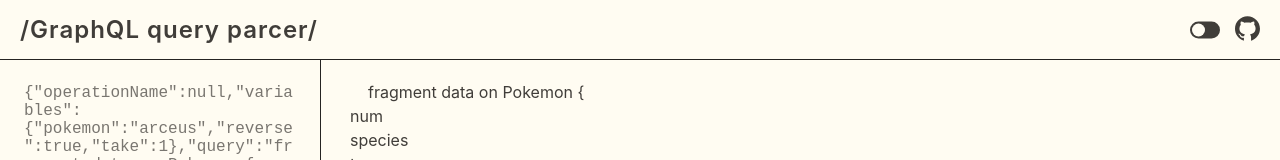
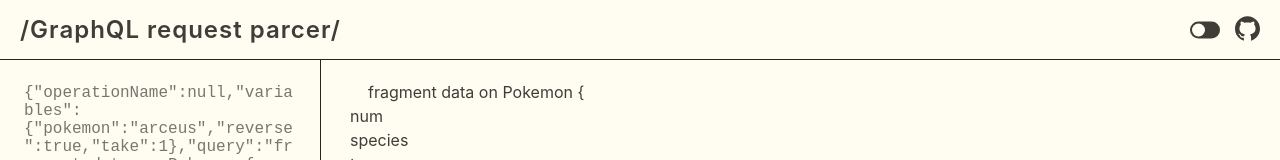
Before and after one commit to vladagurets/graphql-request-parser, a Svelte app: page / in a window 1280 px wide. Shown: the top 160 px of the page. Built offline with nearby package versions, Linux system fonts and the light colour scheme.

Commit message:
Update Header.svelte

```diff
--- a/src/components/Header.svelte
+++ b/src/components/Header.svelte
@@ -31,7 +31,7 @@
 </style>
 
 <header>
-  <h1>/GraphQL query parcer/</h1>
+  <h1>/GraphQL request parcer/</h1>
   <div class='right'>
     <ThemeSwitch onChange={onChange}/>
     <GithubIcon />
```
